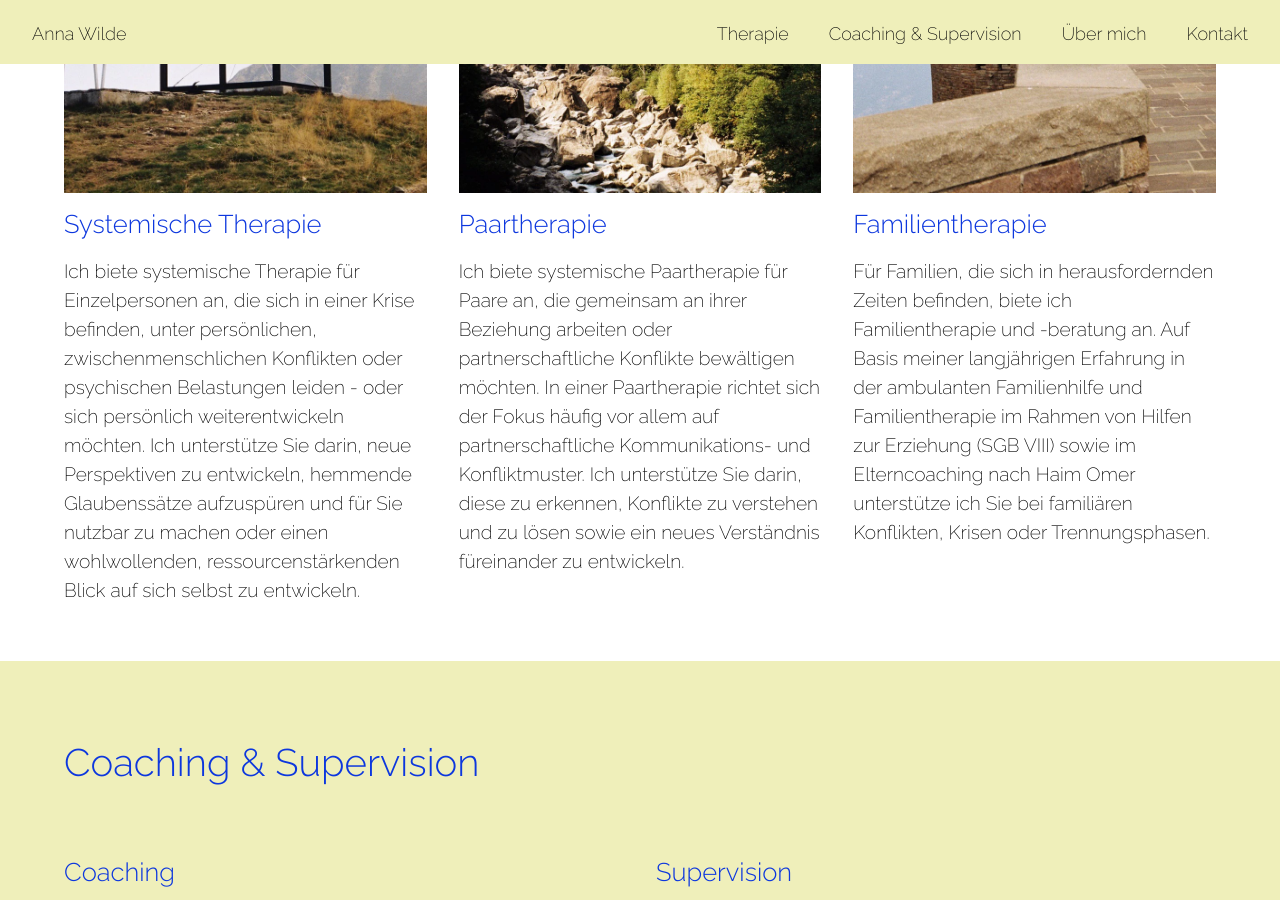
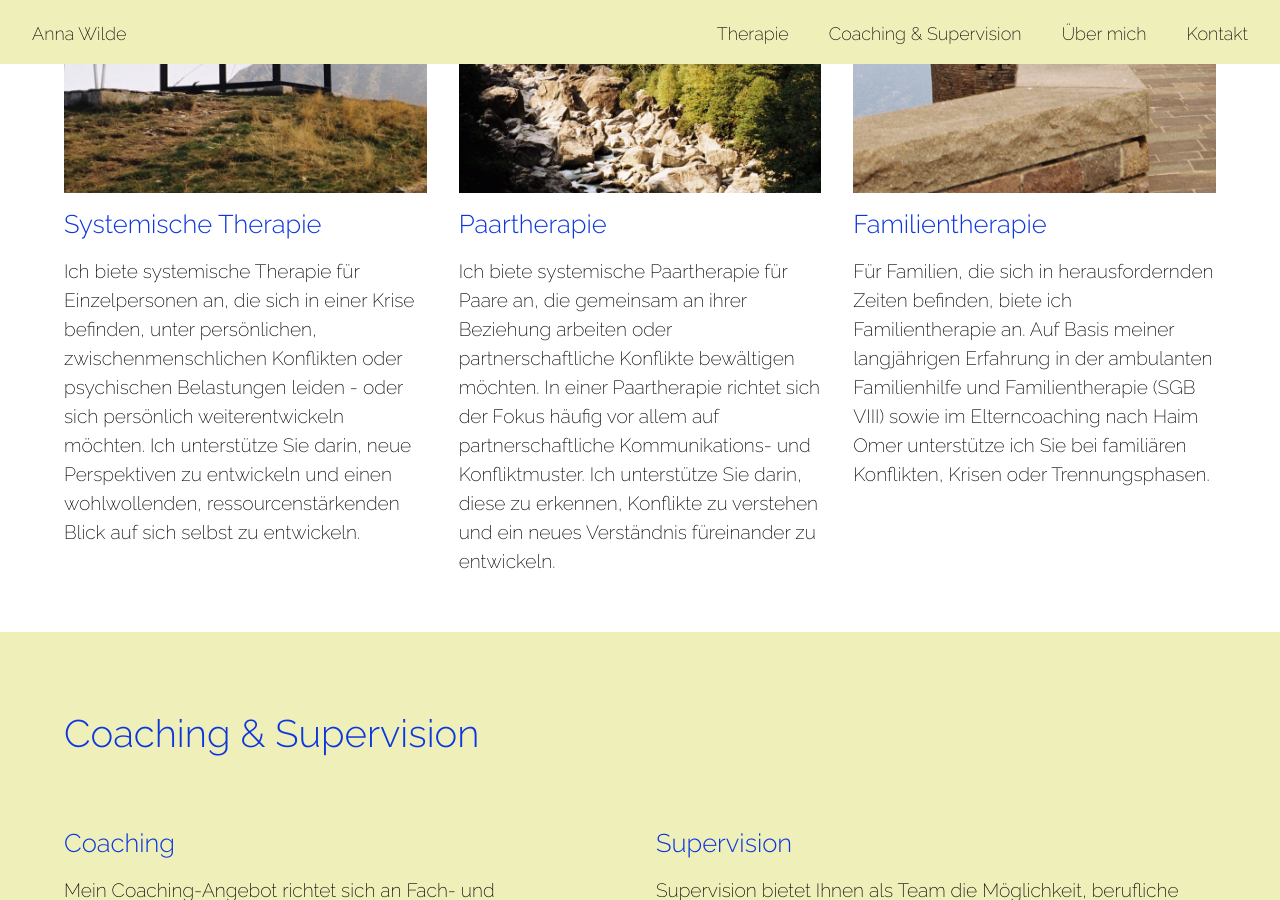
Before and after one commit to mingness/anna-wilde.github.io, a Jekyll site: the page built from index.html, in a window 1280 px wide and 900 px high, scrolled down 1841 px. Built offline with Jekyll 4.4.1, drawn with Linux system fonts in a browser that asks for light colours.

Commit message:
updates to therapie text

```diff
--- a/_includes/therapie.html
+++ b/_includes/therapie.html
@@ -14,8 +14,7 @@
             Ich biete systemische Therapie für Einzelpersonen an, die sich in einer
             Krise befinden, unter persönlichen, zwischenmenschlichen Konflikten oder
             psychischen Belastungen leiden - oder sich persönlich weiterentwickeln
-            möchten. Ich unterstütze Sie darin, neue Perspektiven zu entwickeln,
-            hemmende Glaubenssätze aufzuspüren und für Sie nutzbar zu machen oder
+            möchten. Ich unterstütze Sie darin, neue Perspektiven zu entwickeln und
             einen wohlwollenden, ressourcenstärkenden Blick auf sich selbst zu entwickeln.
             </span>
         </div>
@@ -27,9 +26,8 @@
             Ich biete systemische Paartherapie für Paare an, die gemeinsam an ihrer
             Beziehung arbeiten oder partnerschaftliche Konflikte bewältigen möchten.
             In einer Paartherapie richtet sich der Fokus häufig vor allem auf
-            partnerschaftliche Kommunikations- und Konfliktmuster. Ich unterstütze
-            Sie darin, diese zu erkennen, Konflikte zu verstehen und zu lösen sowie
-            ein neues Verständnis füreinander zu entwickeln.
+            partnerschaftliche Kommunikations- und Konfliktmuster. Ich unterstütze Sie darin,
+            diese zu erkennen, Konflikte zu verstehen und ein neues Verständnis füreinander zu entwickeln.
             </span>
         </div>
 
@@ -37,11 +35,11 @@
             <img src="/assets/img/familientherapie.webp">
             <h3 class="my-4 text-blue-anna">Familientherapie</h3>
             <span class="text-anna">
-            Für Familien, die sich in herausfordernden Zeiten befinden, biete ich
-            Familientherapie und -beratung an. Auf Basis meiner langjährigen Erfahrung
-            in der ambulanten Familienhilfe und Familientherapie im Rahmen von Hilfen
-            zur Erziehung (SGB VIII) sowie im Elterncoaching nach Haim Omer unterstütze
-            ich Sie bei familiären Konflikten, Krisen oder Trennungsphasen.
+                Für Familien, die sich in herausfordernden Zeiten befinden, biete ich Familientherapie an.
+                Auf Basis meiner langjährigen Erfahrung in der ambulanten Familienhilfe und Familientherapie
+                (SGB VIII) sowie im Elterncoaching nach Haim Omer unterstütze ich Sie bei familiären Konflikten,
+                Krisen oder Trennungsphasen.
+
             </span>
         </div>
     </div>
--- a/ueber-mich.html
+++ b/ueber-mich.html
@@ -26,7 +26,7 @@ layout: default
             </div>
         </div>
 
-        <div class="py-6 bg-blue-anna text-white text-md-anna w-full">
+        <div class="bg-blue-anna text-white text-md-anna w-full">
             {% include vita.html %}
 
         </div>
```
Also changed, not shown: _includes/vita.html (+6 -6 lines).
